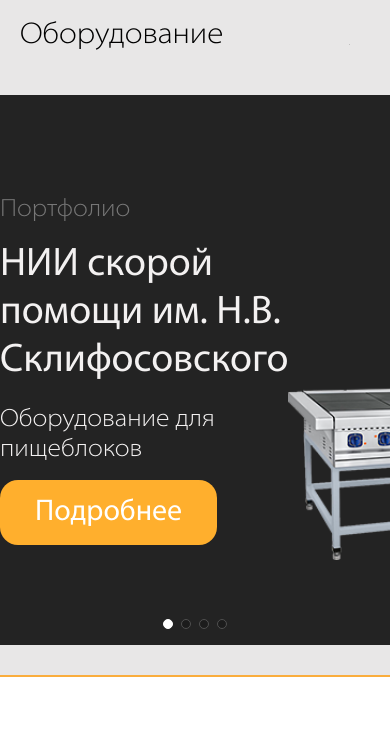
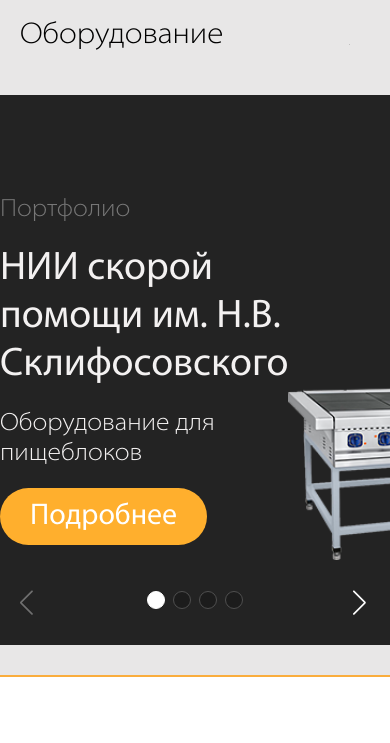
Before and after one commit to VladaBelaya/requestDesign, a website: page src/index.html in a window 390 px wide. Shown: the part 101-844 px from the top of the page. Drawn offline with nearby package versions, Linux system fonts and the light colour scheme.

Commit message:
сделала адаптив(768+)

```diff
--- a/src/index.html
+++ b/src/index.html
@@ -309,6 +309,8 @@
             </div>
           </div>
           <div class="swiper-pagination"></div>
+          <div class="swiper-button-next"></div>
+          <div class="swiper-button-prev"></div>
         </div>
         <div class="slider__sale">
           <img src="img/img13.png" alt="подарочная коробка" />
--- a/src/js/script.js
+++ b/src/js/script.js
@@ -2,6 +2,15 @@
     pagination: {
         el: '.swiper-pagination',
     },
+    breakpoints: {
+        // when window width is >= 320px
+        320: {
+            navigation: {
+                nextEl: '.swiper-button-next',
+                prevEl: '.swiper-button-prev',
+            }
+        }
+    }
 });
 
 
--- a/src/sass/_media.sass
+++ b/src/sass/_media.sass
@@ -313,6 +313,7 @@
             align-items: center
             justify-content: space-between
             margin: 0 40px 0 20px
+
         &__equip
             display: block
             font-size: 30px
@@ -644,3 +645,50 @@
             color: #ffffff
             margin-right: 30px
             margin-bottom: 10px
+@media (max-width:991px)
+    .container
+        max-width: 768px
+    .header
+        &__icons
+            margin-right: 10px
+    .swiper-slide
+        width: 100%
+    .swiper-button-next
+        display: block
+        margin-top: 220px
+        &::after
+            font-size: 25px
+            color: #ffffff
+
+    .swiper-button-prev
+        display: block
+        margin-top: 220px
+        &::after
+            font-size: 25px
+            color: #ffffff
+            margin-left: 10px
+
+    .swiper-pagination
+        margin-bottom: 20px
+    .swiper-pagination-bullet
+        width: 16px
+        height: 16px
+    .swiper
+        &__link
+            button
+                border-radius: 30px
+                padding: 10px 30px
+    .recom
+        &__block
+            right: 105px
+        &__blockTwo
+            &_none
+                right: 105px
+    .sentence
+        margin-left: 20px
+        margin-right: 63px
+        &__heading
+            font-size:
+    .plus
+        button
+            margin-left: 20px
--- a/src/sass/blocks/_swiper.sass
+++ b/src/sass/blocks/_swiper.sass
@@ -2,7 +2,10 @@
     width: 902px
     height: 476px
 
-
+.swiper-button-next
+    display: none
+.swiper-button-prev
+    display: none
 
 .swiper-slide
 
```
Also changed, not shown: src/css/style.min.css.
